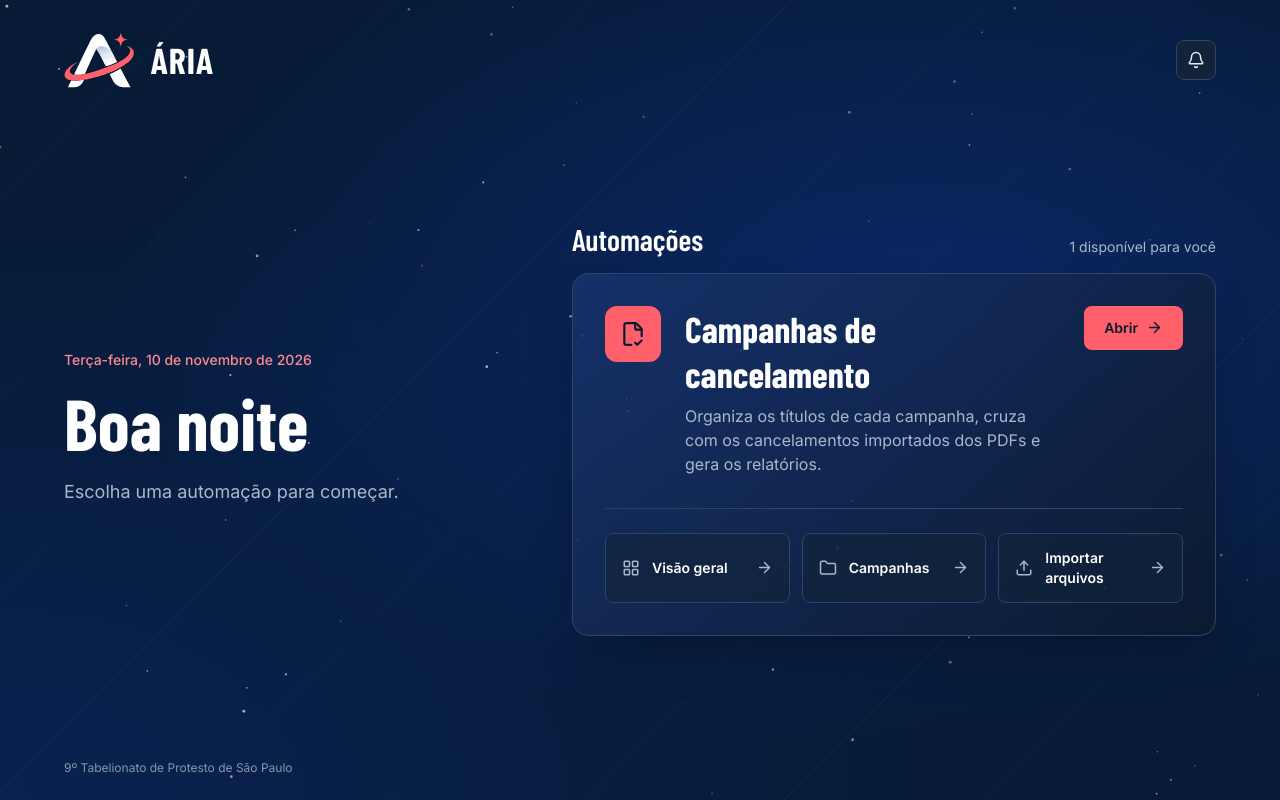
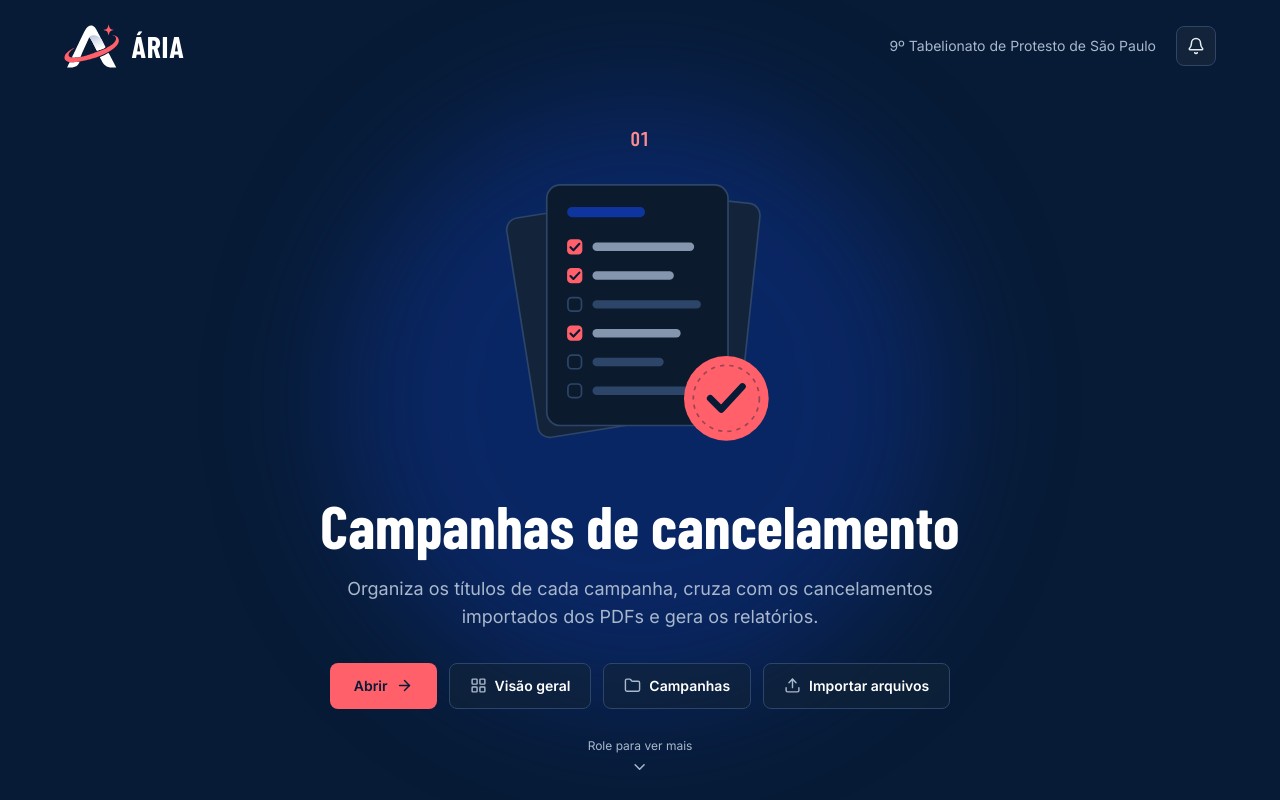
Before and after one commit to Liberato02/9TB_FrontEnd, a React (Vite) app: page / in a window 1280 px wide. Built offline with nearby package versions, Linux system fonts and the light colour scheme.

Commit message:
Redesenha o Início com uma tela inteira por automação

```diff
--- /dev/null
+++ b/src/automacoes/cancelamentos/componentes/IlustracaoCancelamentos.tsx
@@ -0,0 +1,139 @@
+type IlustracaoCancelamentosProps = {
+  className?: string;
+};
+
+const linhas = [
+  { marcada: true, largura: 120 },
+  { marcada: true, largura: 96 },
+  { marcada: false, largura: 132 },
+  { marcada: true, largura: 104 },
+  { marcada: false, largura: 84 },
+  { marcada: false, largura: 116 },
+];
+
+function IlustracaoCancelamentos({ className }: IlustracaoCancelamentosProps) {
+  return (
+    <svg
+      xmlns="http://www.w3.org/2000/svg"
+      viewBox="60 20 380 340"
+      className={className}
+      aria-hidden="true"
+      focusable="false"
+    >
+      <rect
+        x="110"
+        y="64"
+        width="200"
+        height="262"
+        rx="14"
+        transform="rotate(-9 210 195)"
+        strokeWidth="2"
+        className="fill-superficie-suave stroke-borda-forte"
+      />
+
+      <rect
+        x="180"
+        y="52"
+        width="200"
+        height="262"
+        rx="14"
+        transform="rotate(6 280 183)"
+        strokeWidth="2"
+        className="fill-superficie-suave stroke-borda-forte"
+      />
+
+      <rect
+        x="140"
+        y="40"
+        width="214"
+        height="284"
+        rx="16"
+        strokeWidth="2"
+        className="fill-superficie stroke-borda-forte"
+      />
+
+      <rect
+        x="164"
+        y="66"
+        width="92"
+        height="12"
+        rx="6"
+        className="fill-marca"
+      />
+
+      {linhas.map((linha, indice) => {
+        const y = 104 + indice * 34;
+
+        return (
+          <g key={y}>
+            {linha.marcada ? (
+              <>
+                <rect
+                  x="164"
+                  y={y}
+                  width="18"
+                  height="18"
+                  rx="5"
+                  className="fill-coral"
+                />
+                <path
+                  d={`M168 ${y + 9.5} l3.5 3.5 l7 -7.5`}
+                  fill="none"
+                  strokeWidth="2.5"
+                  strokeLinecap="round"
+                  strokeLinejoin="round"
+                  className="stroke-noite"
+                />
+              </>
+            ) : (
+              <rect
+                x="165"
+                y={y + 1}
+                width="16"
+                height="16"
+                rx="4.5"
+                fill="none"
+                strokeWidth="2"
+                className="stroke-borda-forte"
+              />
+            )}
+
+            <rect
+              x="194"
+              y={y + 4}
+              width={indice === 2 ? 128 : linha.largura}
+              height="10"
+              rx="5"
+              className={
+                linha.marcada ? "fill-texto-suave" : "fill-borda-forte"
+              }
+            />
+          </g>
+        );
+      })}
+
+      <circle cx="352" cy="292" r="50" className="fill-coral" />
+
+      <circle
+        cx="352"
+        cy="292"
+        r="39"
+        fill="none"
+        strokeWidth="2"
+        strokeDasharray="5 6"
+        className="stroke-noite opacity-40"
+      />
+
+      <path
+        d="M333 292 l13 13 l25 -27"
+        fill="none"
+        strokeWidth="8"
+        strokeLinecap="round"
+        strokeLinejoin="round"
+        className="stroke-noite"
+      />
+    </svg>
+  );
+}
+
+export default IlustracaoCancelamentos;
--- a/src/automacoes/catalogo.ts
+++ b/src/automacoes/catalogo.ts
@@ -1,5 +1,8 @@
+import type { ComponentType } from "react";
 import type { LucideIcon } from "lucide-react";
 import { FileCheck2, Folder, LayoutGrid, Upload } from "lucide-react";
+
+import IlustracaoCancelamentos from "./cancelamentos/componentes/IlustracaoCancelamentos";
 
 export type AtalhoAutomacao = {
   nome: string;
@@ -12,6 +15,7 @@ export type Automacao = {
   nome: string;
   descricao: string;
   icone: LucideIcon;
+  ilustracao: ComponentType<{ className?: string }>;
   caminho: string;
   atalhos: AtalhoAutomacao[];
 };
@@ -23,6 +27,7 @@ export const automacoes: Automacao[] = [
     descricao:
       "Organiza os títulos de cada campanha, cruza com os cancelamentos importados dos PDFs e gera os relatórios.",
     icone: FileCheck2,
+    ilustracao: IlustracaoCancelamentos,
     caminho: "/cancelamentos/visao-geral",
     atalhos: [
       {
--- a/src/compartilhado/componentes/FundoEstrelado.tsx
+++ /dev/null
@@ -1,54 +0,0 @@
-type Ponto = {
-  x: number;
-  y: number;
-  raio: number;
-  coral: boolean;
-  opacidade: number;
-};
-
-function gerarPontos(quantidade: number): Ponto[] {
-  let semente = 9;
-
-  function aleatorio() {
-    semente = (semente * 16807) % 2147483647;
-    return (semente - 1) / 2147483646;
-  }
-
-  return Array.from({ length: quantidade }, () => ({
-    x: aleatorio() * 100,
-    y: aleatorio() * 100,
-    raio: 0.6 + aleatorio() * 0.9,
-    coral: aleatorio() < 0.25,
-    opacidade: 0.25 + aleatorio() * 0.45,
-  }));
-}
-
-const pontos = gerarPontos(70);
-
-function FundoEstrelado() {
-  return (
-    <div
-      aria-hidden="true"
-      className="pointer-events-none absolute inset-0 overflow-hidden"
-    >
-      <div className="absolute inset-0 bg-[radial-gradient(ellipse_at_72%_38%,rgba(14,53,157,0.45),transparent_62%),radial-gradient(ellipse_at_0%_100%,rgba(14,53,157,0.25),transparent_55%)]" />
-
-      <div className="absolute inset-0 bg-[repeating-linear-gradient(135deg,rgba(255,255,255,0.025)_0_1px,transparent_1px_140px)]" />
-
-      <svg className="absolute inset-0 h-full w-full">
-        {pontos.map((ponto, indice) => (
-          <circle
-            key={indice}
-            cx={`${ponto.x}%`}
-            cy={`${ponto.y}%`}
-            r={ponto.raio}
-            fill={ponto.coral ? "#FF606A" : "#FFFFFF"}
-            opacity={ponto.opacidade}
-          />
-        ))}
-      </svg>
-    </div>
-  );
-}
-
-export default FundoEstrelado;
--- a/src/paginas/Inicio.tsx
+++ b/src/paginas/Inicio.tsx
@@ -1,137 +1,86 @@
-import { useEffect, useState } from "react";
 import { Link } from "react-router-dom";
-import { ArrowRight } from "lucide-react";
+import { ArrowRight, ChevronDown } from "lucide-react";
 
 import { automacoes } from "../automacoes/catalogo";
 import BotaoComunicados from "../compartilhado/componentes/BotaoComunicados";
-import FundoEstrelado from "../compartilhado/componentes/FundoEstrelado";
 import SimboloAria from "../compartilhado/componentes/SimboloAria";
 
-function saudacaoPeloHorario(data: Date) {
-  const hora = data.getHours();
-
-  if (hora >= 5 && hora < 12) {
-    return "Bom dia";
-  }
-
-  if (hora >= 12 && hora < 18) {
-    return "Boa tarde";
-  }
-
-  return "Boa noite";
-}
-
-function formatarData(data: Date) {
-  const texto = data.toLocaleDateString("pt-BR", {
-    weekday: "long",
-    day: "numeric",
-    month: "long",
-    year: "numeric",
-  });
-
-  return texto.charAt(0).toUpperCase() + texto.slice(1);
+function numeroDaTela(indice: number) {
+  return String(indice + 1).padStart(2, "0");
 }
 
 function Inicio() {
-  const [agora, setAgora] = useState(() => new Date());
-
-  useEffect(() => {
-    const intervalo = window.setInterval(() => setAgora(new Date()), 60000);
-
-    return () => window.clearInterval(intervalo);
-  }, []);
-
-  const disponiveis =
-    automacoes.length === 1
-      ? "1 disponível para você"
-      : `${automacoes.length} disponíveis para você`;
-
   return (
     <div
       data-tema="escuro"
-      className="relative flex min-h-screen flex-col overflow-hidden bg-noite text-texto"
+      className="h-screen snap-y snap-mandatory overflow-y-auto bg-noite text-texto"
     >
-      <FundoEstrelado />
+      <header className="fixed inset-x-0 top-0 z-20 flex items-center justify-between gap-4 px-6 py-6 md:px-12 xl:px-16">
+        <div className="flex items-center gap-3">
+          <SimboloAria className="h-11 w-auto" />
 
-      <header className="relative z-10 flex items-center justify-between px-6 py-8 md:px-12 xl:px-16">
-        <div className="flex items-center gap-4">
-          <SimboloAria className="h-14 w-auto" />
-
-          <span className="font-titulo text-4xl font-bold tracking-wide text-white">
+          <span className="font-titulo text-3xl font-bold tracking-wide text-white">
             ÁRIA
           </span>
         </div>
 
+        <div className="flex items-center gap-5">
+          <span className="hidden text-sm text-texto-secundario sm:block">
+            9º Tabelionato de Protesto de São Paulo
+          </span>
+
           <BotaoComunicados />
+        </div>
       </header>
 
-      <main className="relative z-10 grid flex-1 items-center gap-12 px-6 py-10 md:px-12 lg:grid-cols-[minmax(0,1fr)_minmax(0,1.4fr)] xl:px-16">
-        <section>
-          <p className="text-sm font-medium text-coral-texto">
-            {formatarData(agora)}
+      <main>
+        <h1 className="sr-only">Automações da ÁRIA</h1>
+
+        {automacoes.map((automacao, indice) => {
+          const Ilustracao = automacao.ilustracao;
+          const idTitulo = `automacao-${automacao.id}`;
+
+          return (
+            <section
+              key={automacao.id}
+              aria-labelledby={idTitulo}
+              className="relative flex min-h-screen snap-start items-center justify-center overflow-hidden px-6 pt-28 pb-20 md:px-12"
+            >
+              <div
+                aria-hidden="true"
+                className="pointer-events-none absolute top-1/2 left-1/2 h-[75vh] w-[75vh] -translate-x-1/2 -translate-y-1/2 rounded-full bg-marca/45 blur-3xl"
+              />
+
+              <div className="relative z-10 flex w-full max-w-5xl flex-col items-center text-center">
+                <p className="font-titulo text-xl font-semibold tabular-nums text-coral-texto">
+                  {numeroDaTela(indice)}
                 </p>
 
-          <h1 className="mt-4 font-titulo text-6xl font-bold leading-none text-white xl:text-7xl">
-            {saudacaoPeloHorario(agora)}
-          </h1>
+                <Ilustracao className="mt-4 h-[36vh] max-h-96 w-auto max-w-full" />
 
-          <p className="mt-5 text-lg text-texto-secundario">
-            Escolha uma automação para começar.
-          </p>
-        </section>
-
-        <section
-          aria-labelledby="titulo-automacoes"
-          className="w-full max-w-4xl lg:justify-self-end"
+                <h2
+                  id={idTitulo}
+                  className="mt-8 font-titulo text-5xl font-bold leading-tight text-white xl:text-6xl"
                 >
-          <div className="flex items-end justify-between gap-4">
-            <h2
-              id="titulo-automacoes"
-              className="font-titulo text-3xl font-semibold text-white"
-            >
-              Automações
+                  {automacao.nome}
                 </h2>
 
-            <p className="text-sm text-texto-secundario">{disponiveis}</p>
-          </div>
-
-          <div className="mt-4 space-y-4">
-            {automacoes.map((automacao) => {
-              const Icone = automacao.icone;
-
-              return (
-                <article
-                  key={automacao.id}
-                  className="rounded-2xl border border-borda-forte bg-[linear-gradient(135deg,rgba(26,53,112,0.75),rgba(12,26,46,0.85))] p-8 shadow-2xl shadow-black/30"
-                >
-                  <div className="flex flex-col gap-6 sm:flex-row sm:items-start">
-                    <div className="flex h-14 w-14 shrink-0 items-center justify-center rounded-xl bg-coral text-noite">
-                      <Icone size={26} />
-                    </div>
-
-                    <div className="min-w-0 flex-1">
-                      <h3 className="font-titulo text-4xl font-bold leading-tight text-white">
-                        {automacao.nome}
-                      </h3>
-
-                      <p className="mt-2 max-w-xl text-base leading-6 text-texto-secundario">
+                <p className="mt-3 max-w-2xl text-lg leading-7 text-texto-secundario">
                   {automacao.descricao}
                 </p>
-                    </div>
 
+                <nav
+                  aria-label={`Atalhos de ${automacao.nome}`}
+                  className="mt-8 flex flex-wrap justify-center gap-3"
+                >
                   <Link
                     to={automacao.caminho}
-                      className="inline-flex shrink-0 items-center justify-center gap-2 self-start rounded-lg bg-coral px-5 py-3 text-sm font-semibold text-noite transition-colors hover:bg-coral-forte"
+                    className="inline-flex items-center gap-2 rounded-lg bg-coral px-6 py-3 text-sm font-semibold text-noite transition-colors hover:bg-coral-forte"
                   >
                     Abrir
                     <ArrowRight size={17} />
                   </Link>
-                  </div>
 
-                  <nav
-                    aria-label={`Atalhos de ${automacao.nome}`}
-                    className="mt-8 grid gap-3 border-t border-borda-forte pt-6 sm:grid-cols-3"
-                  >
                   {automacao.atalhos.map((atalho) => {
                     const IconeAtalho = atalho.icone;
 
@@ -139,33 +88,61 @@ function Inicio() {
                       <Link
                         key={atalho.caminho}
                         to={atalho.caminho}
-                          className="group flex items-center gap-3 rounded-lg border border-borda-forte bg-superficie-suave/60 px-4 py-3.5 text-sm font-semibold text-white transition-colors hover:bg-destaque-suave"
+                        className="inline-flex items-center gap-2 rounded-lg border border-borda-forte bg-superficie-suave/60 px-5 py-3 text-sm font-semibold text-white transition-colors hover:bg-destaque-suave"
                       >
                         <IconeAtalho
-                            size={18}
+                          size={17}
                           className="shrink-0 text-texto-secundario"
                         />
-
-                          <span>{atalho.nome}</span>
-
-                          <ArrowRight
-                            size={17}
-                            className="ml-auto shrink-0 text-texto-secundario transition-transform group-hover:translate-x-0.5"
-                          />
+                        {atalho.nome}
                       </Link>
                     );
                   })}
                 </nav>
-                </article>
+              </div>
+
+              {indice === 0 && (
+                <p className="absolute bottom-6 left-1/2 flex -translate-x-1/2 flex-col items-center gap-1 text-xs text-texto-secundario">
+                  Role para ver mais
+                  <ChevronDown size={18} />
+                </p>
+              )}
+            </section>
           );
         })}
+
+        <section
+          aria-labelledby="proximas-automacoes"
+          className="relative flex min-h-screen snap-start items-center justify-center overflow-hidden px-6 pt-28 pb-20 md:px-12"
+        >
+          <div
+            aria-hidden="true"
+            className="pointer-events-none absolute top-1/2 left-1/2 h-[75vh] w-[75vh] -translate-x-1/2 -translate-y-1/2 rounded-full bg-coral/25 blur-3xl"
+          />
+
+          <div className="relative z-10 flex w-full max-w-5xl flex-col items-center text-center">
+            <p className="font-titulo text-xl font-semibold tabular-nums text-coral-texto">
+              {numeroDaTela(automacoes.length)}
+            </p>
+
+            <div
+              aria-hidden="true"
+              className="mt-4 h-[30vh] max-h-80 w-[24vh] max-w-60 rounded-2xl border-2 border-dashed border-borda-forte"
+            />
+
+            <h2
+              id="proximas-automacoes"
+              className="mt-8 font-titulo text-5xl font-bold leading-tight text-white xl:text-6xl"
+            >
+              Próximas automações
+            </h2>
+
+            <p className="mt-3 max-w-2xl text-lg leading-7 text-texto-secundario">
+              Novas automações aparecem aqui conforme forem criadas.
+            </p>
           </div>
         </section>
       </main>
-
-      <footer className="relative z-10 px-6 py-6 text-xs text-texto-suave md:px-12 xl:px-16">
-        9º Tabelionato de Protesto de São Paulo
-      </footer>
     </div>
   );
 }
```
Lines whose indentation alone changed are shown as unchanged.
